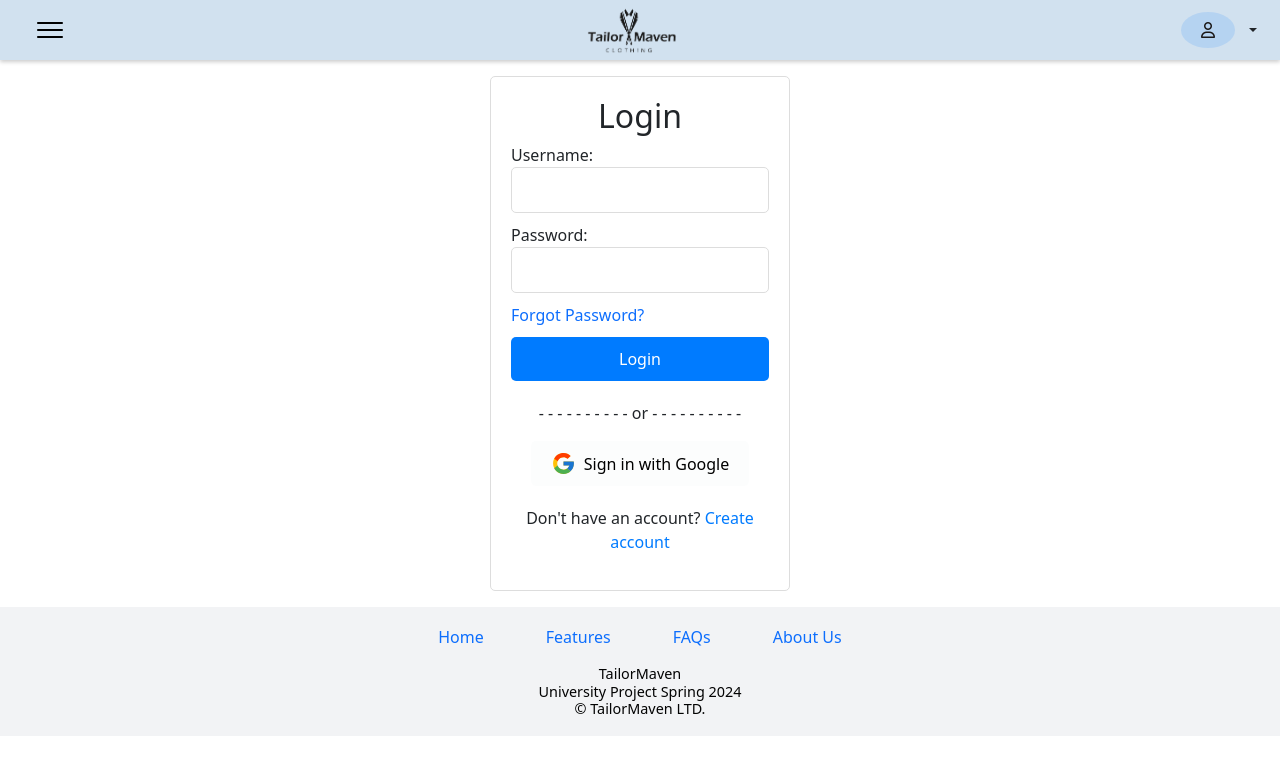
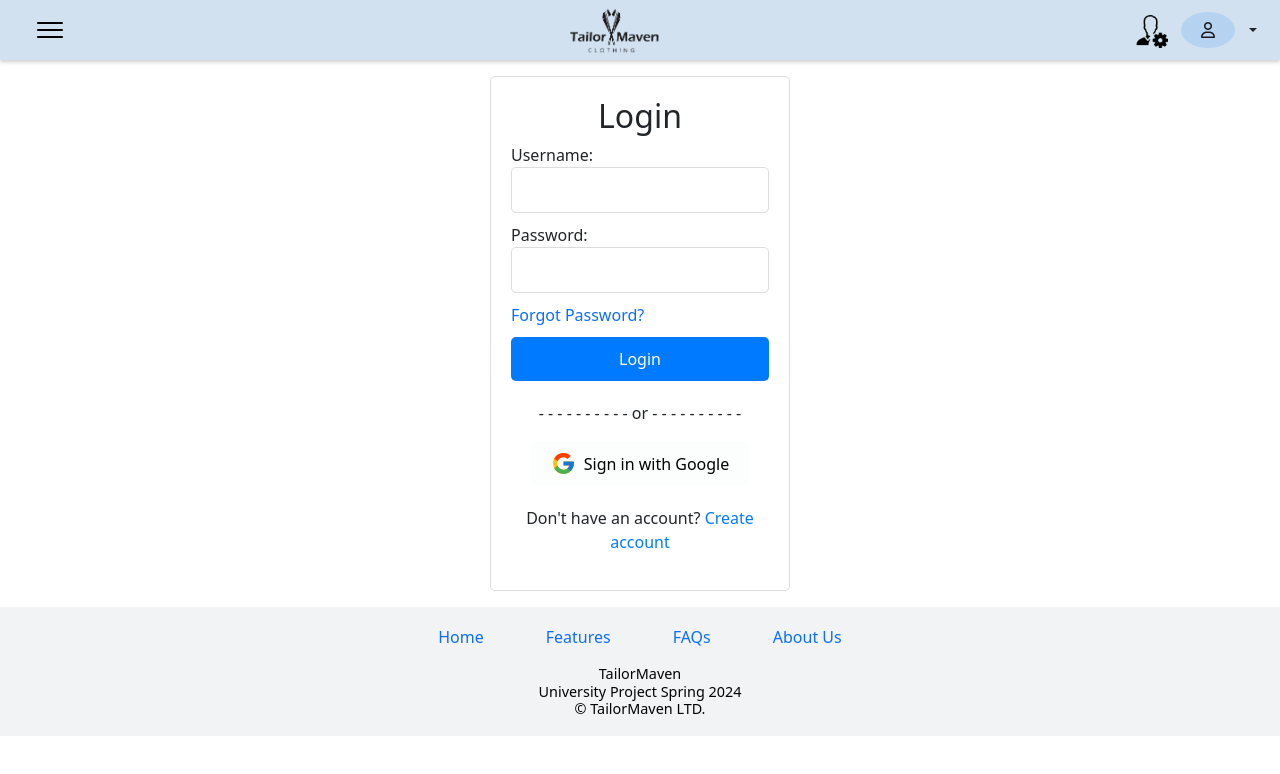
Before and after one commit to al-rafi304/TailorMaven, a React (Create React App) app in the folder Frontend/: page /login in a window 1280 px wide. Shown: the top 774 px of the page. Built offline with nearby package versions, Linux system fonts and the light colour scheme; no server answers; the HTML template or start-up script is replaced by a standard one; a web font is replaced by a local one.

Commit message:
admin button

```diff
--- a/Frontend/src/components/AdminAddProduct.js
+++ b/Frontend/src/components/AdminAddProduct.js
@@ -87,7 +87,6 @@ function AdminAddProduct() {
                                 <option value="">Select Product Type</option>
                                 <option value="fabric">Fabric</option>
                                 <option value="suit">Suit</option>
-                                <option value="accessory">Accessory</option>
                             </select>
                             {productType === "fabric" && (
                             <form onSubmit={handleSubmit}>
@@ -145,26 +144,6 @@ function AdminAddProduct() {
                                 <button type="submit">Submit</button>
                             </form>
                         )}
-
-                        {productType === "accessory" && (
-                            <form onSubmit={handleSubmit}>
-                                <h3>Add Accessory</h3>
-                                <select name="accessoryType" value={accessoryFormData.accessoryType} onChange={handleAccessoryInputChange}>
-                                    <option value="">Select Accessory Type</option>
-                                    <option value="button">Button</option>
-                                    <option value="tie">Tie</option>
-                                    <option value="tieClip">Tie Clip</option>
-                                </select>
-                                <br />
-                                <input type="text" name="accessoryQuantity" placeholder="Accessory Quantity" value={accessoryFormData.accessoryQuantity} onChange={handleAccessoryInputChange} />
-                                <br />
-                                <label htmlFor="formFile" className="form-label">Fabric Image</label>
-                                <input className="form-control" name="image" accept = "image/*" type="file" id="formFile" onChange={handleImageUpload}/>
-                                <br />
-                                <button type="submit">Submit</button>
-                            </form>
-                        )}
-
                         </div>
                     </div>
                 </section>
--- a/Frontend/src/components/AdminSidebar.js
+++ b/Frontend/src/components/AdminSidebar.js
@@ -13,7 +13,7 @@ function AdminSidebar(){
                 <Link to="/admin-add-product" className="list-group-item list-group-item-action"><center>Add Product</center></Link>
                 <Link to="/admin-fabriclist" className="list-group-item list-group-item-action"><center>Fabric List</center></Link>
                 <Link to="/admin-suitlist" className="list-group-item list-group-item-action"><center>Dress List</center></Link>
-                <Link to="/admin-accessorieslist" className="list-group-item list-group-item-action"><center>Accessories List</center></Link>
+                {/* <Link to="/admin-accessorieslist" className="list-group-item list-group-item-action"><center>Accessories List</center></Link> */}
                 <Link to="/admin-chat" className="list-group-item list-group-item-action"><center>Messaging</center></Link>
             </div>
         </div>
--- a/Frontend/src/components/Header.css
+++ b/Frontend/src/components/Header.css
@@ -130,6 +130,10 @@ header {
   width: 100%;
   height: 100%;
 }
+.admin-img {
+  width: auto;
+  height: 35px;
+}
 
 .user-details {
   display: flex;
--- a/Frontend/src/components/Header.js
+++ b/Frontend/src/components/Header.js
@@ -40,6 +40,11 @@ const Header = (props) => {
 	 </div>
 
 	<div className='user-actions'>
+			<div className='admin-icon'>
+                <Link to='/admin'>
+                <img className="admin-img" src="admin.png" alt="admin-img"/>
+                </Link>
+            </div>
         {userId ?
             <div className='cart'>
                 <Link to='add-to-cart'>
```
Also changed, not shown: Frontend/public/admin.png (added).
